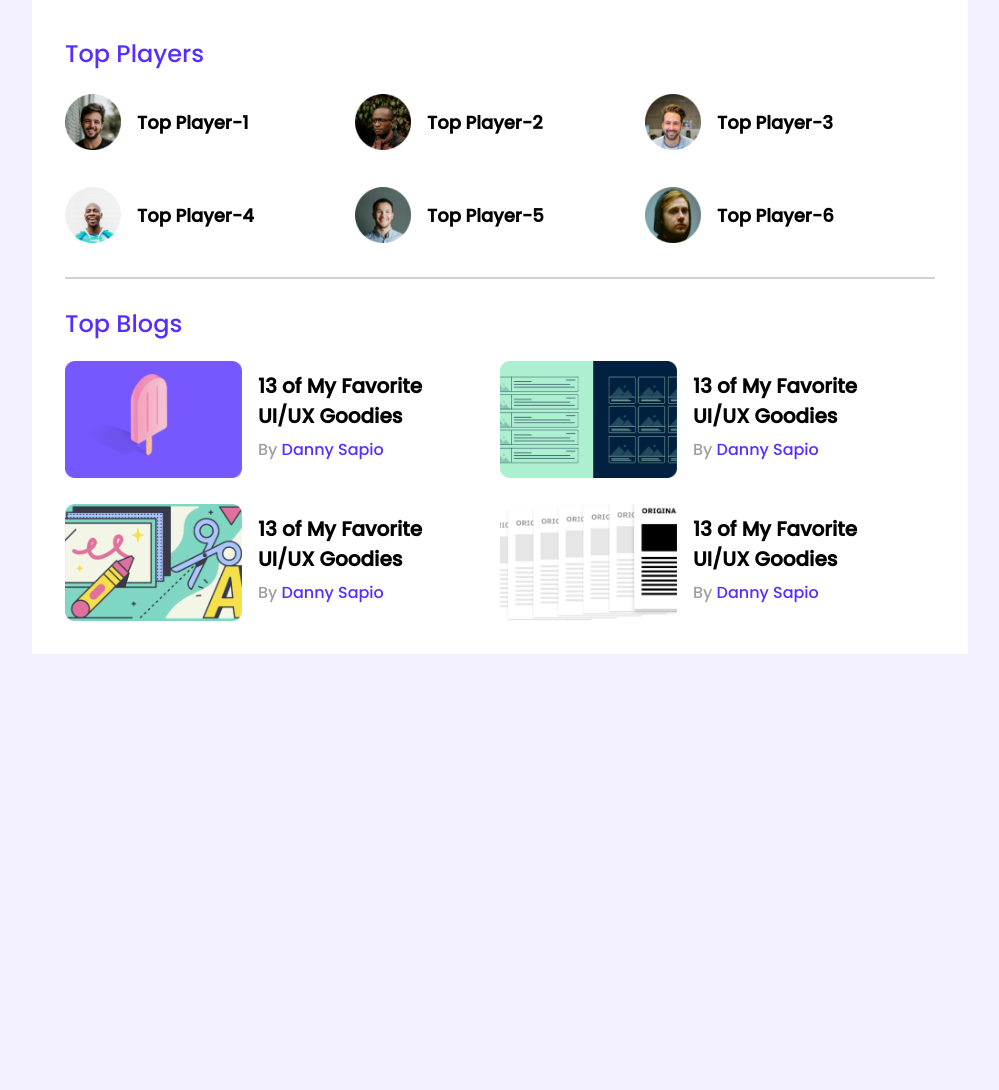
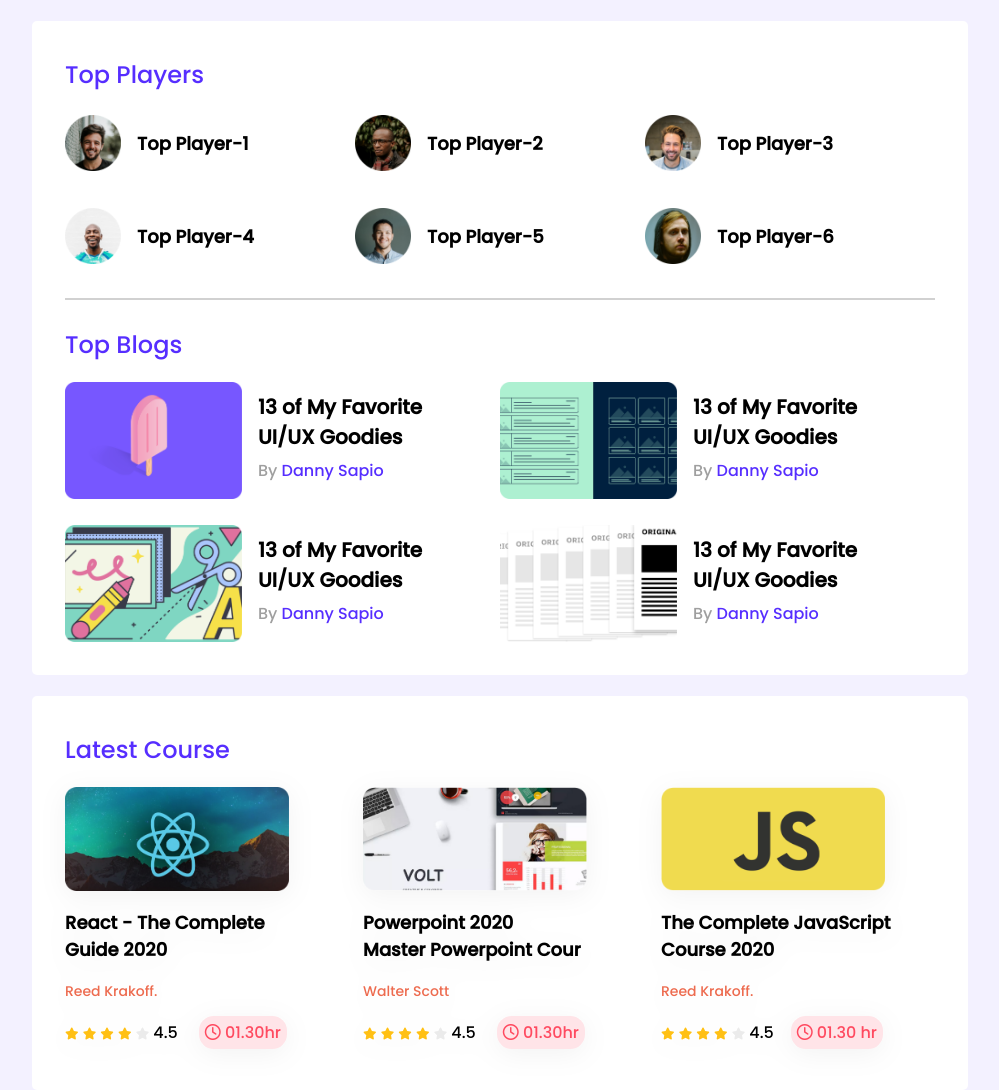
Before and after one commit to Farhad-Tanveer/leader-board-css3, a plain HTML site: page index.html in a window 1280 px wide. Shown: the whole page, without its empty margins (140-1139 px from the left). Before the commit the page ends 800 px from the top, so only its background shows below. Drawn offline with Linux system fonts and the light colour scheme.

Commit message:
added latest courses section

```diff
--- a/index.html
+++ b/index.html
@@ -4,6 +4,9 @@
     <meta http-equiv="X-UA-Compatible" content="IE=edge">
     <meta name="viewport" content="width=device-width, initial-scale=1.0">
     <title>Leader Board</title>
+    <!-- font-awesome -->
+    <script src="https://kit.fontawesome.com/d9c4d4fd98.js" crossorigin="anonymous"></script>
+    <!-- stylesheet -->
     <link rel="stylesheet" href="./styles/style.css">
 </head>
 <body>
@@ -92,6 +95,83 @@
             </div>
         </section>
 
+        <!-- latest courses -->
+        <section class="container">
+            <h2 class="section-title">Latest Course</h2>
+            <div class="courses">
+                <div class="course">
+                    <div class="course-banner">
+                        <img src="./images/courses/course-1.png" alt="">
+                    </div>
+                    <div class="course-detail">
+                        <h3 class="course-title">React - The Complete <br> Guide 2020</h3>
+                        <p class="course-author">Reed Krakoff.</p>
+                        <div class="course-info">
+                            <div>
+                                <i class="fa-solid fa-star filled"></i>
+                                <i class="fa-solid fa-star filled"></i>
+                                <i class="fa-solid fa-star filled"></i>
+                                <i class="fa-solid fa-star filled"></i>
+                                <i class="fa-solid fa-star empty"></i>
+                                <span>4.5</span>
+                            </div>
+
+                            <div class="course-duration">
+                                <i class="fa-regular fa-clock"></i>
+                                01.30hr
+                            </div>
+                        </div>
+                    </div>
+                </div>
+                <div class="course">
+                    <div class="course-banner">
+                        <img src="./images/courses/course-2.png" alt="">
+                    </div>
+                    <div class="course-detail">
+                        <h3 class="course-title">Powerpoint 2020 <br> Master Powerpoint Cour</h3>
+                        <p class="course-author">Walter Scott</p>
+                        <div class="course-info">
+                            <div>
+                                <i class="fa-solid fa-star filled"></i>
+                                <i class="fa-solid fa-star filled"></i>
+                                <i class="fa-solid fa-star filled"></i>
+                                <i class="fa-solid fa-star filled"></i>
+                                <i class="fa-solid fa-star empty"></i>
+                                <span>4.5</span>
+                            </div>
+
+                            <div class="course-duration">
+                                <i class="fa-regular fa-clock"></i>
+                                01.30hr
+                            </div>
+                        </div>
+                    </div>
+                </div>
+                <div class="course">
+                    <div class="course-banner">
+                        <img src="./images/courses/course-3.png" alt="">
+                    </div>
+                    <div class="course-detail">
+                        <h3 class="course-title"> The Complete JavaScript<br>Course 2020</h3>
+                        <p class="course-author">Reed Krakoff.</p>
+                        <div class="course-info">
+                            <div>
+                                <i class="fa-solid fa-star filled"></i>
+                                <i class="fa-solid fa-star filled"></i>
+                                <i class="fa-solid fa-star filled"></i>
+                                <i class="fa-solid fa-star filled"></i>
+                                <i class="fa-solid fa-star empty"></i>
+                                <span>4.5</span>
+                            </div>
+
+                            <div class="course-duration">
+                                <i class="fa-regular fa-clock"></i>
+                                01.30 hr
+                            </div>
+                        </div>
+                    </div>
+                </div>
+            </div>
         </section>
     </main>
 
--- a/styles/style.css
+++ b/styles/style.css
@@ -11,13 +11,16 @@ body {
 
 main {
     display: flex;
-    justify-content: center;
+    flex-direction: column;
+    align-items: center;
 }
 
 .container {
     background-color: white;
     width: 870px;
     padding: 33px;
+    margin-top: 21px;
+    border-radius: 5px;
 }
 
 hr {
@@ -101,3 +104,58 @@ hr {
     color: #9F9F9F;
     font-size: 16px;
 }
+
+/* latest courses */
+.courses {
+    display: grid;
+    grid-template-columns: repeat(3, 1fr);
+    column-gap: 24px;
+}
+
+.course {
+    width: 252px;
+    height: 270px;
+    filter: drop-shadow(0px 5.34229px 13.3557px rgba(0, 0, 0, 0.05));
+}
+
+.course-title {
+    font-size: 18px;
+}
+
+.course-author {
+    color: #ED6B4F;
+    font-size: 14px;
+}
+
+.course-banner img {
+    width: 224px;
+    height: 104px;
+}
+
+.course-info {
+    display: flex;
+    align-items: center;
+    justify-content: space-between;
+}
+
+.fa-star {
+    font-size: 12px;
+}
+
+.fa-star.filled {
+    color: #FFC014;
+}
+
+.fa-star.empty {
+    color: #AEAEAE;
+    opacity: 0.25;
+}
+
+.course-duration {
+    background-color: #FFE4E8;
+    border-radius: 14.6913px;
+    color: #FF4A60;
+    margin-left: 10px;
+    margin-right: 30px;
+    padding: 4px 6px;
+}
```
